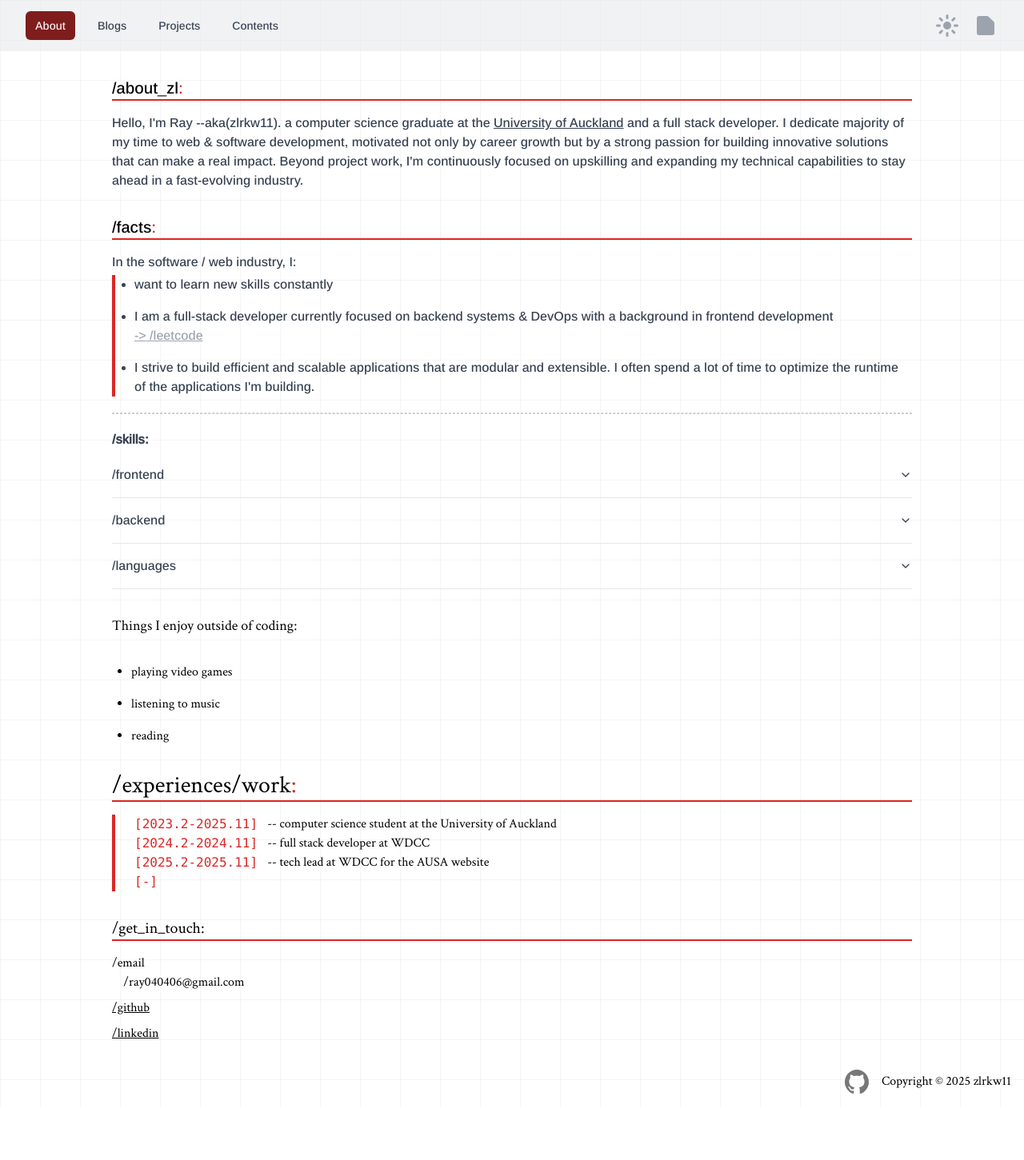
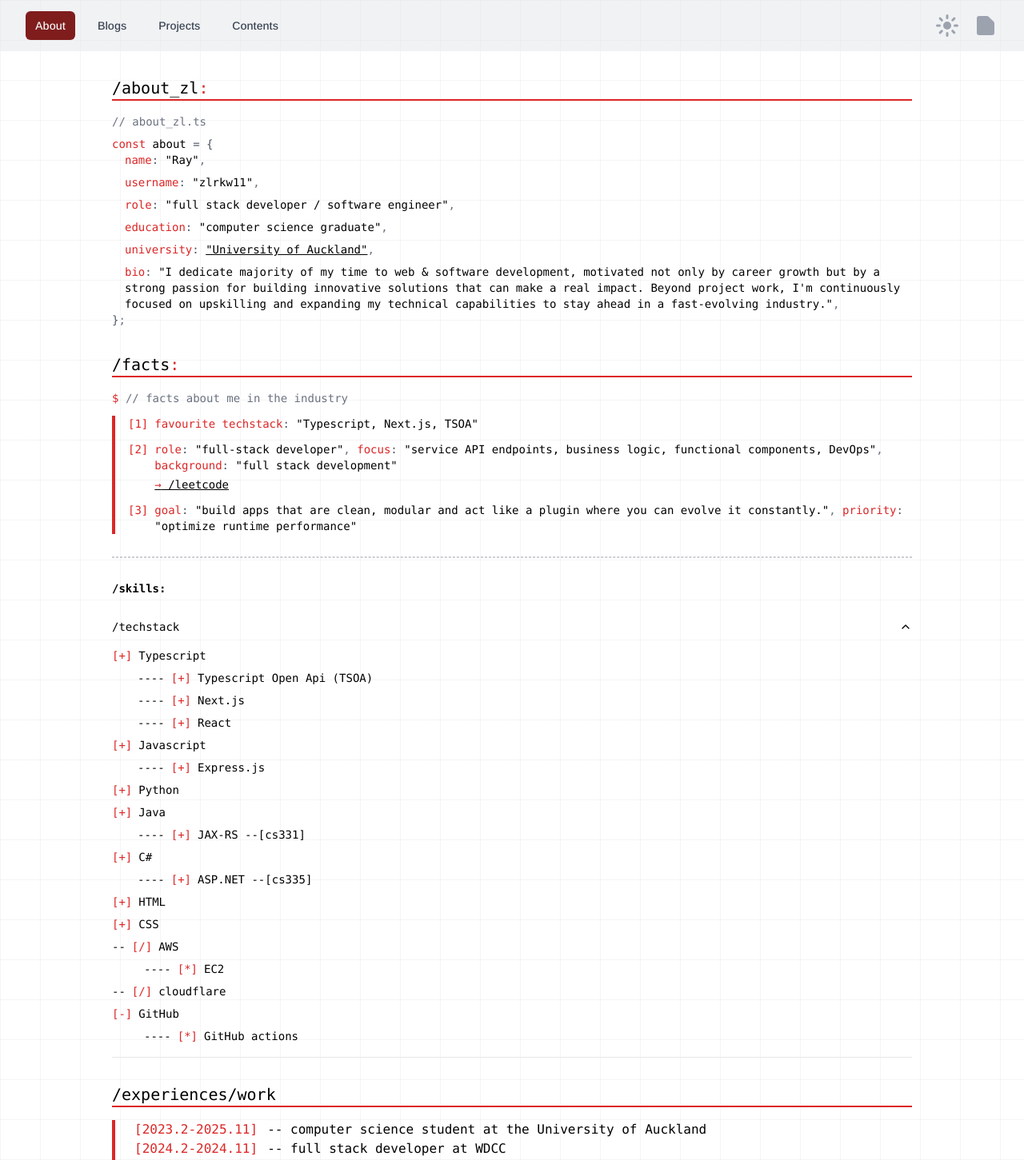
Before and after one commit to zlrkw11/zl-v2, a Next.js app: page / in a window 1280 px wide. Shown: the top 1451 px of the page at 80% size. Before the commit the page ends 1385 px from the top, so only its background shows below. Built offline with nearby package versions, Linux system fonts and the light colour scheme.

Commit message:
feat: tech stack tree

```diff
--- a/app/page.tsx
+++ b/app/page.tsx
@@ -29,7 +29,7 @@ const About = () => {
       <div className="flex flex-col md:w-[1000px] gap-8">
         <div className="flex flex-col gap-4">
           <h1
-            className={`text-xl dark:text-neutral-300 border-b-2 border-b-red-600 ${ArimoFont.className}`}
+            className={`text-xl dark:text-neutral-300 border-b-2 border-b-red-600 font-mono`}
           >
             /about_zl<span className="text-xl text-red-600">:</span>
           </h1>
@@ -46,83 +46,262 @@ const About = () => {
               2025.04, Auckland, New Zealand
             </p>
           </div> */}
-          <div>
-            <p
-              className={`text-gray-700 dark:text-gray-300 ${ArimoFont.className}`}
-            >
-              Hello, I'm Ray --aka(zlrkw11). a computer science graduate at the{" "}
-              <Link href="https://www.auckland.ac.nz/en.html">
-                <span className="underline hover:text-gray-400">
-                  University of Auckland
+          <div className="font-mono text-sm">
+            <div className="flex flex-col gap-2">
+              <p>
+                <span className="text-gray-500 dark:text-gray-400">//</span>{" "}
+                <span className="text-gray-500 dark:text-gray-400">
+                  about_zl.ts
                 </span>
-              </Link>{" "}
-              and a full stack developer. I dedicate majority of my time to web
-              & software development, motivated not only by career growth but by
-              a strong passion for building innovative solutions that can make a
-              real impact. Beyond project work, I'm continuously focused on
-              upskilling and expanding my technical capabilities to stay ahead
-              in a fast-evolving industry.
-            </p>
+              </p>
+              <p>
+                <span className="text-red-600">const</span>{" "}
+                <span className="text-black dark:text-gray-200">about</span>{" "}
+                <span className="text-gray-600 dark:text-gray-400">=</span>{" "}
+                <span className="text-gray-600 dark:text-gray-400">{"{"}</span>
+              </p>
+            </div>
+            <div className="pl-4 flex flex-col gap-2">
+              <p>
+                <span className="text-red-600">name</span>
+                <span className="text-gray-600 dark:text-gray-400">:</span>{" "}
+                <span className="text-black dark:text-gray-200">"Ray"</span>
+                <span className="text-gray-500 dark:text-gray-400">,</span>
+              </p>
+              <p>
+                <span className="text-red-600">username</span>
+                <span className="text-gray-600 dark:text-gray-400">:</span>{" "}
+                <span className="text-black dark:text-gray-200">"zlrkw11"</span>
+                <span className="text-gray-500 dark:text-gray-400">,</span>
+              </p>
+              <p>
+                <span className="text-red-600">role</span>
+                <span className="text-gray-600 dark:text-gray-400">:</span>{" "}
+                <span className="text-black dark:text-gray-200">
+                  "full stack developer / software engineer"
+                </span>
+                <span className="text-gray-500 dark:text-gray-400">,</span>
+              </p>
+              <p>
+                <span className="text-red-600">education</span>
+                <span className="text-gray-600 dark:text-gray-400">:</span>{" "}
+                <span className="text-black dark:text-gray-200">
+                  "computer science graduate"
+                </span>
+                <span className="text-gray-500 dark:text-gray-400">,</span>
+              </p>
+              <p>
+                <span className="text-red-600">university</span>
+                <span className="text-gray-600 dark:text-gray-400">:</span>{" "}
+                <Link
+                  href="https://www.auckland.ac.nz/en.html"
+                  className="text-black dark:text-gray-200 underline hover:text-gray-600 dark:hover:text-gray-400"
+                >
+                  "University of Auckland"
+                </Link>
+                <span className="text-gray-500 dark:text-gray-400">,</span>
+              </p>
+              <p>
+                <span className="text-red-600">bio</span>
+                <span className="text-gray-600 dark:text-gray-400">:</span>{" "}
+                <span className="text-black dark:text-gray-200">
+                  "I dedicate majority of my time to web & software development,
+                  motivated not only by career growth but by a strong passion
+                  for building innovative solutions that can make a real impact.
+                  Beyond project work, I'm continuously focused on upskilling
+                  and expanding my technical capabilities to stay ahead in a
+                  fast-evolving industry."
+                </span>
+                <span className="text-gray-500 dark:text-gray-400">,</span>
+              </p>
+            </div>
+            <div>
+              <span className="text-gray-600 dark:text-gray-400">{"}"}</span>
+              <span className="text-gray-500 dark:text-gray-400">;</span>
+            </div>
           </div>
         </div>
         <div className={`flex flex-col gap-4 `}>
           <h1
             id="about-title-1"
-            className={`text-xl border-b-2 border-b-red-600 dark:text-neutral-300 ${ArimoFont.className}`}
+            className={`text-xl border-b-2 border-b-red-600 dark:text-neutral-300 font-mono`}
           >
             /facts<span className="text-xl text-red-600">:</span>
           </h1>
-          <div
-            className={`flex text-gray-700 dark:text-gray-300 ${ArimoFont.className}`}
-          >
-            <div className="flex flex-col gap-1">
-              <p>In the software / web industry, I:</p>
-              <ul className="list-disc pl-6 border-l-4 border-red-600 gap-4 flex flex-col">
-                <li>want to learn new skills constantly</li>
-                <li>
-                  I am a full-stack developer currently focused on backend
-                  systems & DevOps with a background in frontend development
-                  <div>
-                    <Link
-                      className="text-gray-400 hover:text-gray-300 underline"
-                      href="/contents/leetcode"
-                    >
-                      {`->`} /leetcode
-                    </Link>
-                  </div>
+          <div className="font-mono text-sm">
+            <div className="flex flex-col gap-3">
+              <p>
+                <span className="text-red-600">$</span>{" "}
+                <span className="text-gray-500 dark:text-gray-400">
+                  // facts about me in the industry
+                </span>
+              </p>
+              <ul className="flex flex-col gap-3 list-none border-l-4 border-red-600 pl-4">
+                <li className="flex items-start gap-2">
+                  <span className="text-red-600">[1]</span>
+                  <span>
+                    <span className="text-red-600">favourite techstack</span>
+                    <span className="text-gray-600 dark:text-gray-400">
+                      :
+                    </span>{" "}
+                    <span className="text-black dark:text-gray-200">
+                      "Typescript, Next.js, TSOA"
+                    </span>
+                  </span>
                 </li>
-                <li>
-                  I strive to build efficient and scalable applications that are
-                  modular and extensible. I often spend a lot of time to
-                  optimize the runtime of the applications I'm building.
+                <li className="flex items-start gap-2">
+                  <span className="text-red-600">[2]</span>
+                  <span>
+                    <span className="text-red-600">role</span>
+                    <span className="text-gray-600 dark:text-gray-400">
+                      :
+                    </span>{" "}
+                    <span className="text-black dark:text-gray-200">
+                      "full-stack developer"
+                    </span>
+                    <span className="text-gray-500 dark:text-gray-400">,</span>{" "}
+                    <span className="text-red-600">focus</span>
+                    <span className="text-gray-600 dark:text-gray-400">
+                      :
+                    </span>{" "}
+                    <span className="text-black dark:text-gray-200">
+                      "service API endpoints, business logic, functional
+                      components, DevOps"
+                    </span>
+                    <span className="text-gray-500 dark:text-gray-400">,</span>{" "}
+                    <span className="text-red-600">background</span>
+                    <span className="text-gray-600 dark:text-gray-400">
+                      :
+                    </span>{" "}
+                    <span className="text-black dark:text-gray-200">
+                      "full stack development"
+                    </span>
+                    <div className="mt-1">
+                      <Link
+                        className="text-black dark:text-gray-200 underline hover:text-gray-600 dark:hover:text-gray-400"
+                        href="/contents/leetcode"
+                      >
+                        <span className="text-red-600">→</span> /leetcode
+                      </Link>
+                    </div>
+                  </span>
+                </li>
+                <li className="flex items-start gap-2">
+                  <span className="text-red-600">[3]</span>
+                  <span>
+                    <span className="text-red-600">goal</span>
+                    <span className="text-gray-600 dark:text-gray-400">
+                      :
+                    </span>{" "}
+                    <span className="text-black dark:text-gray-200">
+                      "build apps that are clean, modular and act like a plugin
+                      where you can evolve it constantly."
+                    </span>
+                    <span className="text-gray-500 dark:text-gray-400">,</span>{" "}
+                    <span className="text-red-600">priority</span>
+                    <span className="text-gray-600 dark:text-gray-400">
+                      :
+                    </span>{" "}
+                    <span className="text-black dark:text-gray-200">
+                      "optimize runtime performance"
+                    </span>
+                  </span>
                 </li>
               </ul>
               <div className="border dark:border-gray-400 opacity-25 md:w-[1000px] my-4 border-dashed border-gray-700"></div>
-              <p className="font-bold">/skills:</p>
-              <Accordion type="single" collapsible className="w-full">
-                <AccordionItem value="item-1">
-                  <AccordionTrigger>/frontend</AccordionTrigger>
+              <p className="font-mono text-sm font-bold">/skills:</p>
+              <Accordion
+                type="multiple"
+                defaultValue={["item-1", "item-2", "item-3"]}
+                className="w-full"
+              >
+                <AccordionItem value="item-3">
+                  <AccordionTrigger>/techstack</AccordionTrigger>
                   <AccordionContent>
-                    <li>React</li>
-                    <li>Next.js</li>
-                    <li>Tailwind CSS</li>
-                    <li>HTML</li>
-                    <li>CSS</li>
-                  </AccordionContent>
-                </AccordionItem>
-                <AccordionItem value="item-2">
-                  <AccordionTrigger>/backend</AccordionTrigger>
-                  <AccordionContent>
-                    <li>Express.js</li>
-                    <li>TSOA (Typescript Open API)</li>
-                  </AccordionContent>
-                </AccordionItem>
-                <AccordionItem value="item-3">
-                  <AccordionTrigger>/languages</AccordionTrigger>
-                  <AccordionContent>
-                    <li>Typescript</li>
-                    <li>Javascript</li>
-                    <li>Python</li>
+                    <ul className="flex flex-col gap-2 pl-0 list-none font-mono text-sm">
+                      <li className="flex items-center gap-2">
+                        <span className="text-red-600">[+]</span>
+                        <span>Typescript</span>
+                      </li>{" "}
+                      <li className="flex items-center gap-2 pl-8">
+                        <span className="">----</span>
+                        <span className="text-red-600">[+]</span>
+                        <span>Typescript Open Api (TSOA)</span>
+                      </li>{" "}
+                      <li className="flex items-center gap-2 pl-8">
+                        <span className="">----</span>
+                        <span className="text-red-600">[+]</span>
+                        <span>Next.js</span>
+                      </li>{" "}
+                      <li className="flex items-center gap-2 pl-8">
+                        <span className="">----</span>
+                        <span className="text-red-600">[+]</span>
+                        <span>React</span>
+                      </li>{" "}
+                      <li className="flex items-center gap-2">
+                        <span className="text-red-600">[+]</span>
+                        <span>Javascript</span>
+                      </li>
+                      <li className="flex items-center gap-2 pl-8">
+                        <span className="">----</span>
+                        <span className="text-red-600">[+]</span>
+                        <span>Express.js</span>
+                      </li>{" "}
+                      <li className="flex items-center gap-2">
+                        <span className="text-red-600">[+]</span>
+                        <span>Python</span>
+                      </li>
+                      <li className="flex items-center gap-2">
+                        <span className="text-red-600">[+]</span>
+                        <span>Java</span>
+                      </li>
+                      <li className="flex items-center gap-2 pl-8">
+                        <span className="">----</span>
+                        <span className="text-red-600">[+]</span>
+                        <span>JAX-RS --[cs331]</span>
+                      </li>{" "}
+                      <li className="flex items-center gap-2">
+                        <span className="text-red-600">[+]</span>
+                        <span>C#</span>
+                      </li>
+                      <li className="flex items-center gap-2 pl-8">
+                        <span className="">----</span>
+                        <span className="text-red-600">[+]</span>
+                        <span>ASP.NET --[cs335]</span>
+                      </li>{" "}
+                      <li className="flex items-center gap-2">
+                        <span className="text-red-600">[+]</span>
+                        <span>HTML</span>
+                      </li>
+                      <li className="flex items-center gap-2">
+                        <span className="text-red-600">[+]</span>
+                        <span>CSS</span>
+                      </li>{" "}
+                      <li className="flex items-center gap-2">
+                        <span className="">--</span>
+                        <span className="text-red-600">[/]</span>
+                        <span>AWS</span>
+                      </li>{" "}
+                      <li className="flex items-center gap-2 pl-10">
+                        <span className="">----</span>
+                        <span className="text-red-600">[*]</span>
+                        <span>EC2</span>
+                      </li>{" "}
+                      <li className="flex items-center gap-2">
+                        <span className="">--</span>
+                        <span className="text-red-600">[/]</span>
+                        <span>cloudflare</span>
+                      </li>{" "}
+                      <li className="flex items-center gap-2">
+                        <span className="text-red-600">[-]</span>
+                        <span>GitHub</span>
+                      </li>{" "}
+                      <li className="flex items-center gap-2 pl-10">
+                        <span className="">----</span>
+                        <span className="text-red-600">[*]</span>
+                        <span>GitHub actions</span>
+                      </li>{" "}
+                    </ul>
                   </AccordionContent>
                 </AccordionItem>
               </Accordion>{" "}
@@ -133,26 +312,15 @@ const About = () => {
           </div>{" "}
         </div>
         <div className="flex flex-col gap-8">
-          <h3 id="about-title-1" className="text-lg dark:text-neutral-300">
-            Things I enjoy outside of coding:
-          </h3>
-          <ul className="list-disc pl-6 gap-4 flex flex-col dark:text-neutral-300">
-            <li>playing video games</li>
-            <li>listening to music</li>
-            <li>reading</li>
-          </ul>
           <div className="flex flex-col">
-            <h1 className="text-3xl border-b-2 border-b-red-600 dark:text-neutral-300">
+            <h1 className="text-xl font-mono border-b-2 border-b-red-600 dark:text-neutral-300">
               /experiences/work
-              <span className="text-3xl text-red-600">:</span>
             </h1>
-            <div className="flex flex-col gap-4">
+            <div className="flex flex-col gap-4 font-mono">
               <p className="text-gray-700 dark:text-gray-300"></p>
               <ul className="flex flex-col border-l-4 border-red-600 pl-6 dark:text-neutral-300">
                 <li className="flex items-center gap-3">
-                  <span className="text-red-600 font-mono">
-                    [2023.2-2025.11]
-                  </span>
+                  <span className="text-red-600 ">[2023.2-2025.11]</span>
                   <span>
                     -- computer science student at the University of Auckland
                   </span>
@@ -179,13 +347,13 @@ const About = () => {
           <div className={`flex flex-col gap-4`}>
             <h1
               id="about-title-1"
-              className="text-xl border-b-red-600 border-b-2 dark:text-neutral-300"
+              className="text-xl border-b-red-600 font-mono border-b-2 dark:text-neutral-300"
             >
               /get_in_touch:
             </h1>
-            <div className="flex flex-col gap-2 dark:text-neutral-300">
+            <div className="flex flex-col gap-2 dark:text-neutral-300 font-mono">
               <p className="col-span-1">
-                /email<br></br>&nbsp;&nbsp;&nbsp;&nbsp;/ray040406@gmail.com
+                /email<br></br>&nbsp;&nbsp;&nbsp;&nbsp;----ray040406@gmail.com
               </p>
               <p className="col-span-1">
                 <Link
```
